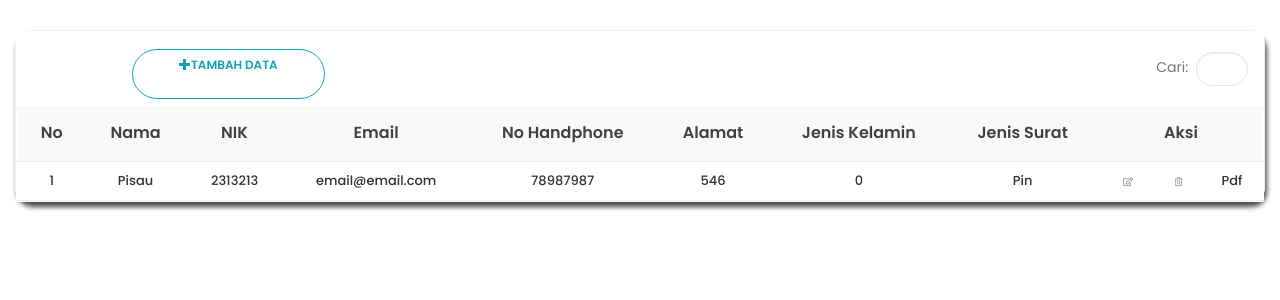
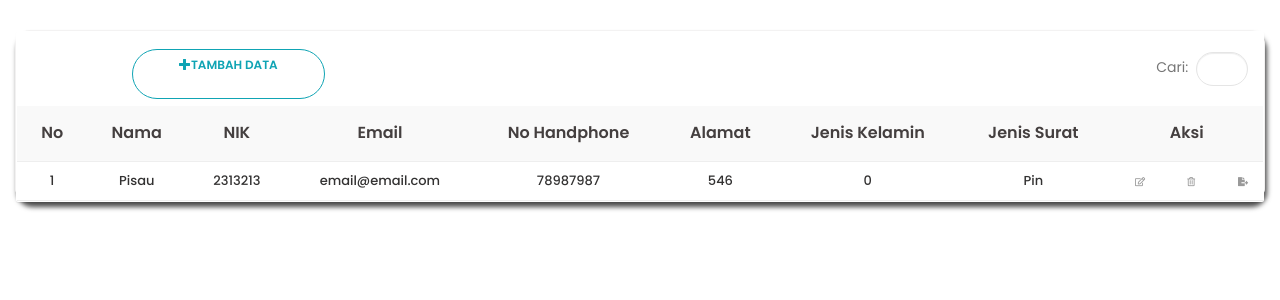
Before and after one commit to fajarsid/Web-Pengajuan, a PHP site: page /admin/list_pengajuan.php in a window 1280 px wide. Shown: the top 300 px of the page. Run offline with PHP 8.4, Linux system fonts and the light colour scheme; data comes from the database, SQL or seed files in the repository; some libraries are stand-ins or nearby versions.

Commit message:
fungsi export

```diff
--- a/admin/export.php
+++ b/admin/export.php
@@ -16,9 +16,8 @@
 
 <body>
 <div class="container">
-
+			<h2>Data Pemohon Pengajuan</h2>
 	<div class="data-tables datatable-dark">
-
       <table id="filtertable" class="table cust-datatable dataTable no-footer">
       <thead>
         <tr>
--- a/admin/list_pengajuan.php
+++ b/admin/list_pengajuan.php
@@ -56,9 +56,12 @@
                       <i class='far fa-edit'></i></>
                       </span></a></td>
                       <td><a href='?nik=$tampil[nik]'><span class='actionCust'>
-                      <i class='far fa-trash-alt'></a></i>
-                      </span></td>
-                      <td>Pdf</>
+                      <i class='far fa-trash-alt'></i>
+                      </span></a></td>
+                      <td><a href='export.php'><span class='actionCust'>
+                      <i class='fas fa-file-export'></i>
+                      </span></a></>
+
 
                   </tr>";
 
```
Lines whose indentation alone changed are shown as unchanged.
